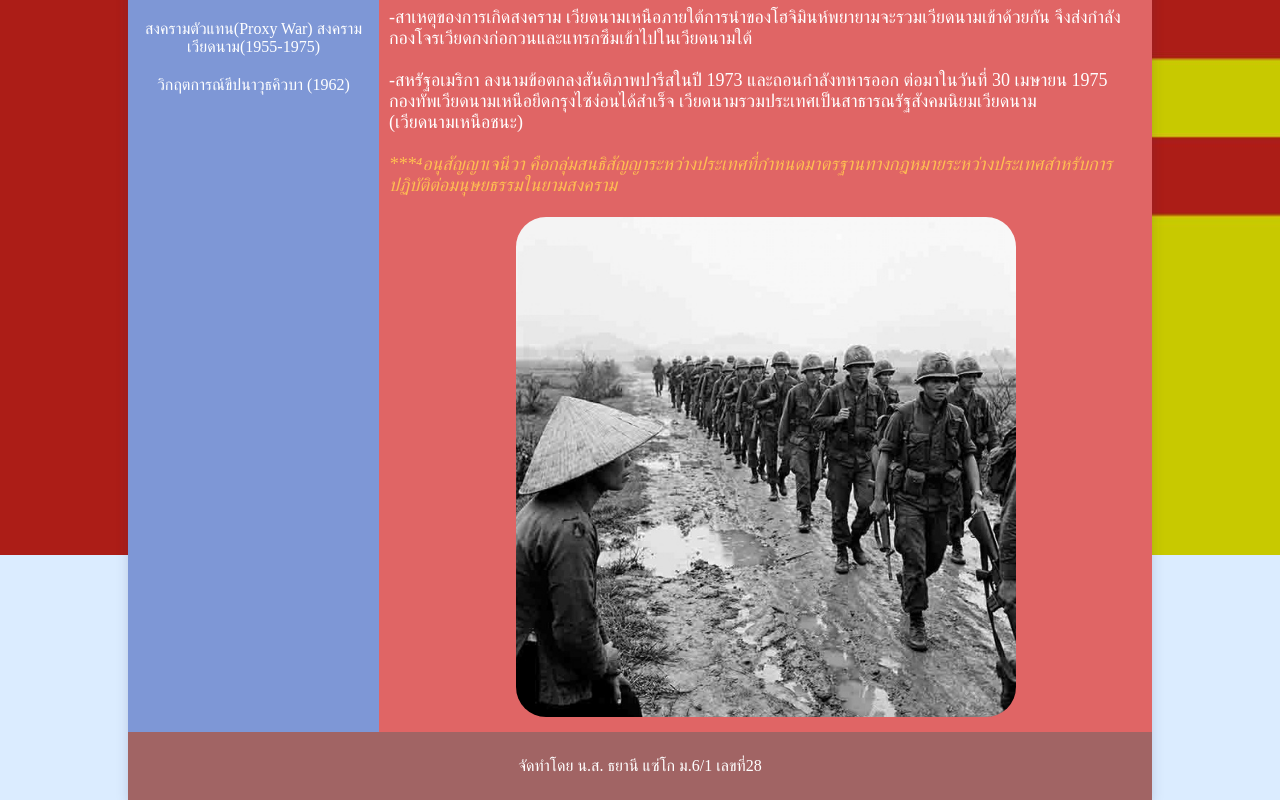
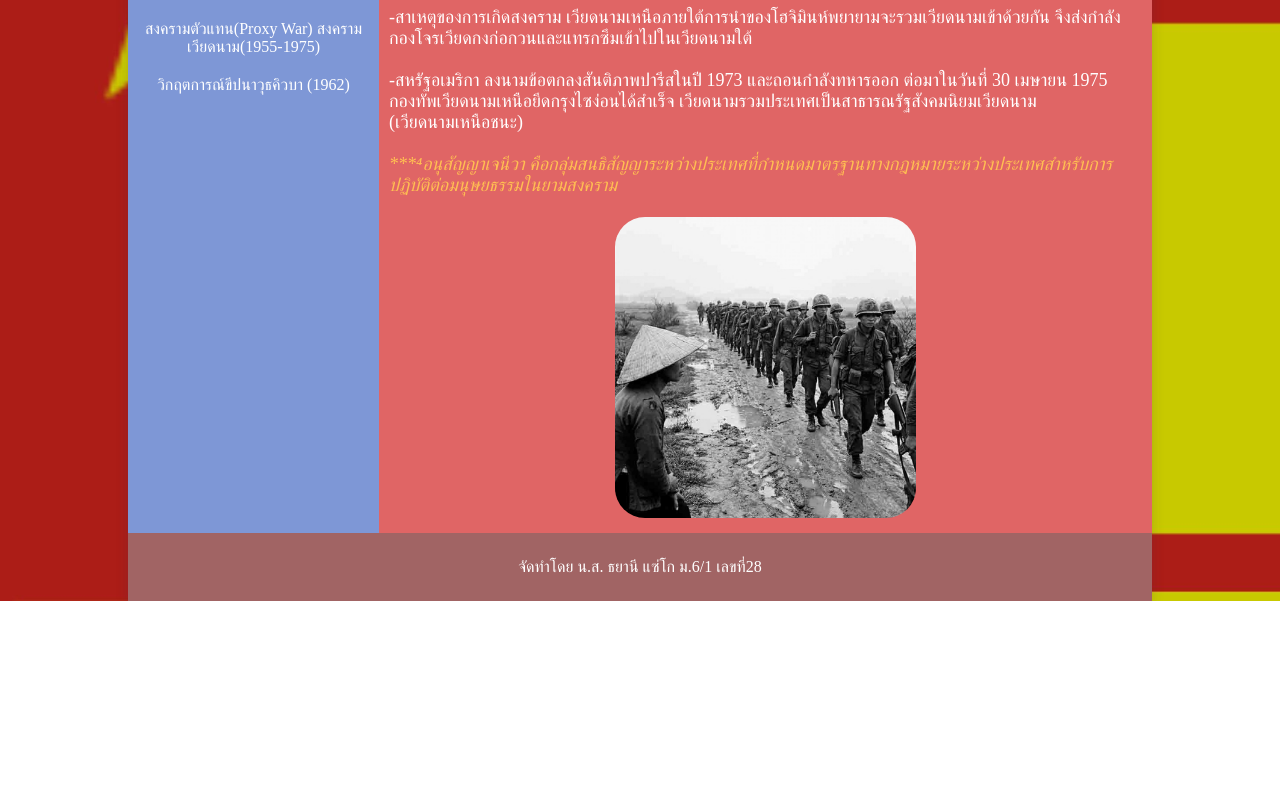
Before and after one commit to 41101-netizen/THAYANEE, a plain HTML site: page page6.html in a window 1280 px wide. Shown: the part 525-1325 px from the top of the page. After the commit the page ends 1126 px from the top, so only its background shows below. Drawn offline with Linux system fonts and the light colour scheme.

Commit message:
Add files via upload

```diff
--- a/page6.html
+++ b/page6.html
@@ -6,10 +6,11 @@
 
 <style>
 body{
-background:#DBECFF;
  background-image:url(images/vietnam.jpg);
  background-repeat:no-repeat;
-object-fit: cover;
+ background-size: cover;
+  background-attachment: fixed;
+
 }
 * {
    box-sizing: border-box;
@@ -130,7 +131,7 @@ p2{
 <br>
 <p2><i>***⁴อนุสัญญาเจนีวา คือกลุ่มสนธิสัญญาระหว่างประเทศที่กำหนดมาตรฐานทางกฎหมายระหว่างประเทศสำหรับการปฏิบัติต่อมนุษยธรรมในยามสงคราม</p2></i>
 <br><br>
-<center><img src="images/5.png" style="width: 80;border-radius: 30px;object-fit: cover;"></center>
+<center><img src="images/5.png" style="width: 40%;border-radius: 30px;object-fit: cover;"></center>
 </article>
 </section>
 <footer><p>จัดทำโดย น.ส. ธยานี แซ่โก ม.6/1 เลขที่28</footer>
```
Also changed, not shown: index.html (+2 -1 lines), page2.html (+3 -2 lines), page3.html (+3 -2 lines), page4.html (+3 -2 lines), page5.html (+3 -2 lines), page7.html (+3 -2 lines).
